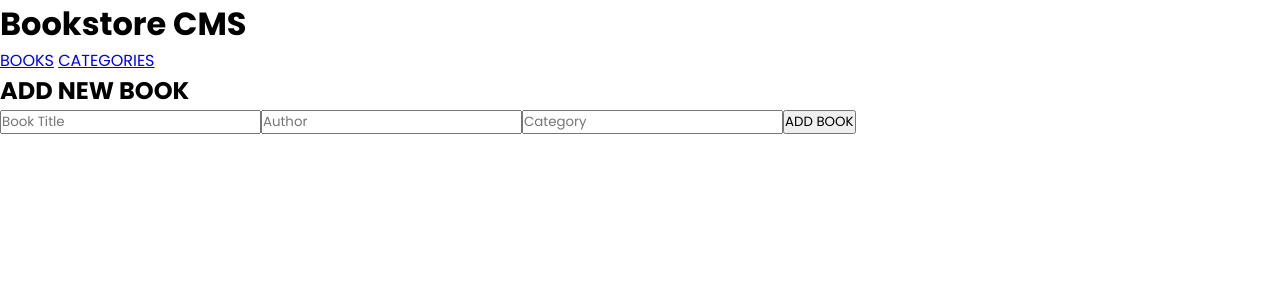
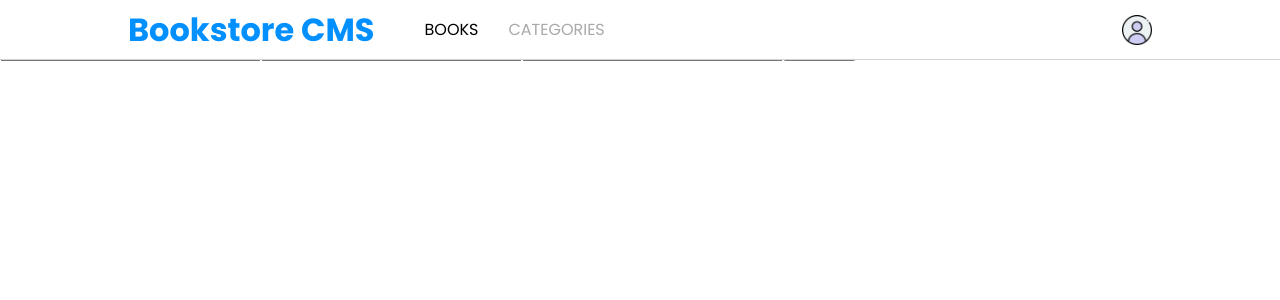
Before and after one commit to awais-amjed/bookstore, a React (Create React App) app: page / in a window 1280 px wide. Shown: the top 300 px of the page. Built offline with nearby package versions, Linux system fonts and the light colour scheme; no server answers.

Commit message:
Add Styling to Navbar

```diff
--- a/src/components/navbar/navbar.js
+++ b/src/components/navbar/navbar.js
@@ -1,18 +1,22 @@
 import React from 'react';
+import './navbar.scss';
 import { NavLink } from 'react-router-dom';
+import userImage from '../images/user.png';
 
 const Navbar = () => (
   <header>
+    <div className="nav-left">
       <h1>Bookstore CMS</h1>
       <nav id="navbar">
         <NavLink className="link-button" to="/">
           BOOKS
         </NavLink>
-      &nbsp;
         <NavLink className="link-button" to="/categories">
           CATEGORIES
         </NavLink>
       </nav>
+    </div>
+    <img src={userImage} height="30px" alt="User Icon" />
   </header>
 );
 
--- /dev/null
+++ b/src/components/navbar/navbar.scss
@@ -0,0 +1,55 @@
+$azure-color: #0290ff;
+$inactive-color: darkgrey;
+$active-color: black;
+
+header {
+  inset: 0;
+  display: flex;
+  position: fixed;
+  height: 80px;
+  align-items: center;
+  background-color: white;
+  border-bottom: 1px solid lightgrey;
+  padding: 10px 10%;
+  justify-content: space-between;
+
+  .nav-left {
+    display: flex;
+    align-items: center;
+    flex-direction: column;
+    gap: unset;
+
+    h1 {
+      color: $azure-color;
+    }
+
+    nav {
+      display: flex;
+      gap: 30px;
+
+      a {
+        text-decoration: none;
+        color: $inactive-color;
+      }
+
+      a:hover {
+        color: $active-color;
+      }
+
+      .active {
+        color: $active-color;
+      }
+    }
+  }
+}
+
+@media (min-width: 700px) {
+  header {
+    height: 60px;
+
+    .nav-left {
+      flex-direction: row;
+      gap: 50px;
+    }
+  }
+}
```
Also changed, not shown: src/components/images/user.png (added). Lines whose indentation alone changed are shown as unchanged.
